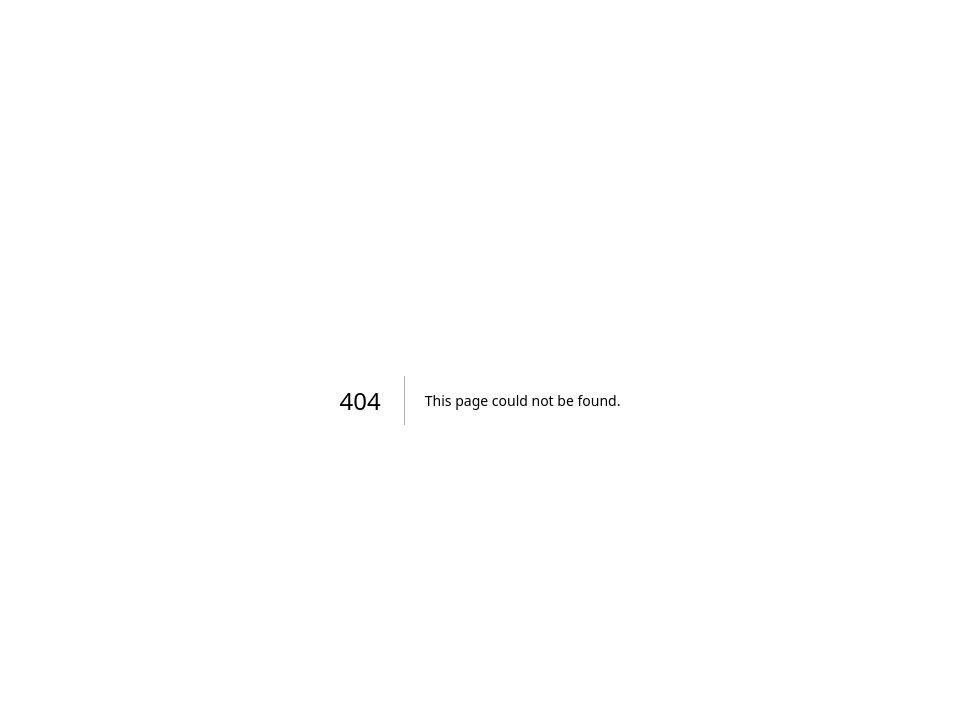
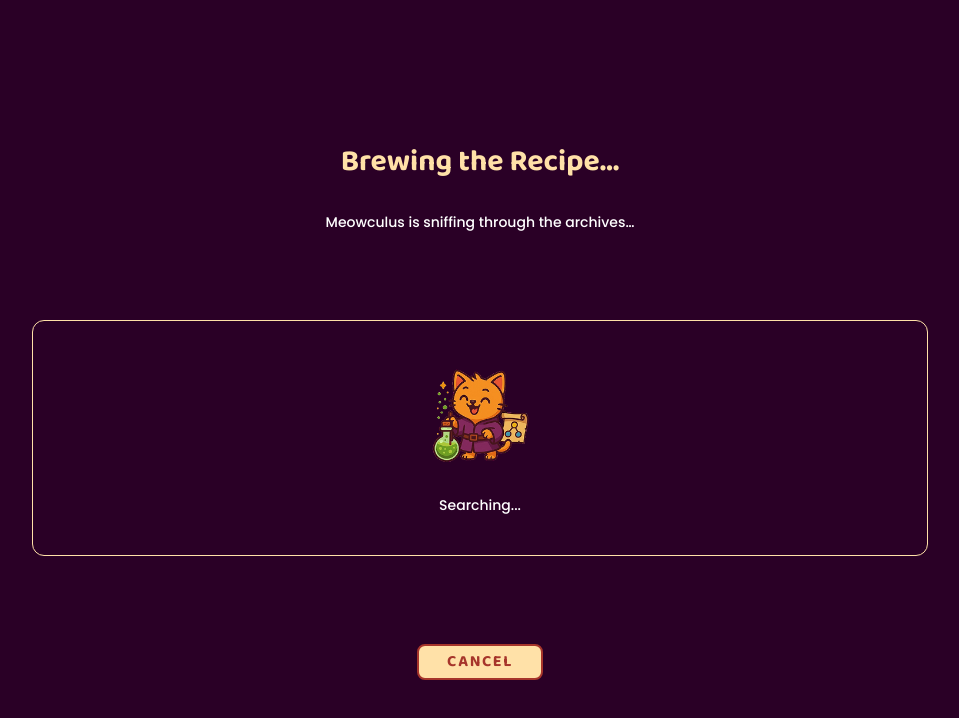
Before and after one commit to adndax/Tubes2_alchendol, a Next.js app in the folder src/frontend/: page /searching in a window 1280 px wide. Before the commit this address had no page. Shown: the top 718 px of the page, without its empty margins (160-1119 px from the left). Built offline with nearby package versions, Linux system fonts and the light colour scheme.

Commit message:
fix: router push

```diff
--- a/src/frontend/app/search/[element]/page.js
+++ b/src/frontend/app/search/[element]/page.js
@@ -7,6 +7,7 @@ import { BorderBox } from "@/components/BorderBox";
 import { PrimaryButton } from "@/components/Button";
 import QuantityInput from "@/components/QuantityInput";
 import { useSearchParams } from "next/navigation";
+import { useRouter } from "next/navigation";
 
 export default function ElementDetailPage() {
   const params = useParams();
@@ -14,6 +15,7 @@ export default function ElementDetailPage() {
   const searchParams = useSearchParams();
   const mode = searchParams.get("mode") || "shortest";
   const data = elements.find((el) => el.name === element);
+  const router = useRouter();
 
   if (!data) {
     return <p className="text-center text-red-500">Element not found</p>;
@@ -44,7 +46,7 @@ export default function ElementDetailPage() {
         </div>
       </BorderBox>
 
-      <PrimaryButton label="Search"/>
+      <PrimaryButton onClick={() => router.push("/searching")} label="Search" />
 
       </div>
     </main>
--- /dev/null
+++ b/src/frontend/app/searching/page.js
@@ -0,0 +1,42 @@
+"use client"; // ⬅️ ini penting
+import { SecondaryButton } from "@/components/Button";
+import { Heading, Paragraph, Subheading } from "@/components/Typography";
+import { BorderBox } from "@/components/BorderBox";
+import Image from "next/image";
+import { useRouter } from "next/navigation";
+
+
+export default function ElementDetailPage() {
+    const router = useRouter();
+
+    return (
+        <main className="min-h-screen bg-background flex flex-col items-center p-8 text-foreground font-body">
+        <div className="flex flex-col items-center pt-28 gap-22 w-full pb-20">
+        <div className="flex flex-col gap-8 items-center">
+            <Heading>Brewing the Recipe…</Heading>
+            <Paragraph>
+                Meowculus is sniffing through the archives…
+            </Paragraph>
+        </div>
+
+        <BorderBox className="w-full">
+            <div className="flex flex-col items-center p-10 gap-6">
+                <Image
+                    src="/img/meowculus_stir.png"
+                    alt="Meowculus"
+                    width={110}
+                    height={110}
+                />
+                <Paragraph>
+                    Searching...
+                </Paragraph>
+            </div>
+        </BorderBox>
+
+
+        <SecondaryButton onClick={() => router.push("/result")} label="Cancel"/>
+
+        </div>
+        </main>
+    );
+    }
```
